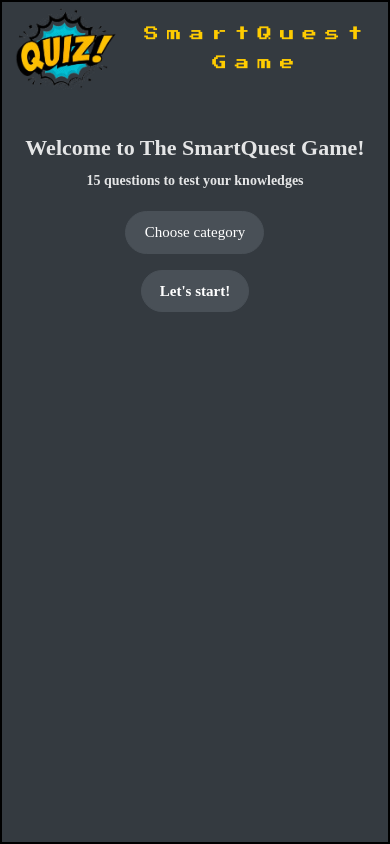
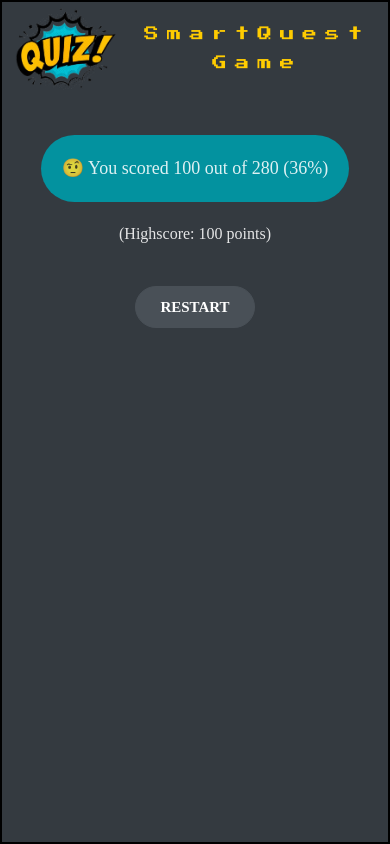
Before and after one commit to daniel-majer/quiz-app, a React (Vite) app: page / in a window 390 px wide. Built offline with nearby package versions, Linux system fonts and the light colour scheme.

Commit message:
quiz project going

```diff
--- a/src/App.jsx
+++ b/src/App.jsx
@@ -84,6 +84,9 @@ function reducer(state, action) {
     case 'timer':
       if (state.seconds === 0) return { ...state, status: 'finished' }
       return { ...state, seconds: state.seconds - 1 }
+
+    case 'restart':
+      return { ...initialState, data: state.data, status: 'ready' }
     default:
       throw new Error('Unknown type')
   }
@@ -119,13 +122,8 @@ function App() {
       <Main>
         {status === 'loading' && <Loading />}
         {status === 'error' && <Error />}
-        {status === 'ready' && (
-          <StartScreen
-            data={data}
-            category={category}
-            dispatch={dispatch}
-            alert={alert}
-          />
+        {status === 'ready' && (<Finish dispatch={dispatch}/>
+
         )}
         {status === 'active' && (
           <Questions
@@ -138,7 +136,7 @@ function App() {
             seconds={seconds}
           />
         )}
-        {status === 'finished' && <Finish />}
+        {status === 'finished' && <Finish dispatch={dispatch} />}
       </Main>
     </>
   )
--- /dev/null
+++ b/src/components/Button.jsx
@@ -0,0 +1,11 @@
+/* eslint-disable react/prop-types */
+import styles from './Button.module.css'
+
+export const Button = ({ children, onclick, type }) => {
+  return (
+    <button onClick={onclick} className={`${styles.btn} ${styles[type]}`}>
+      {children}
+    </button>
+  )
+}
+export default Button
--- /dev/null
+++ b/src/components/Button.module.css
@@ -0,0 +1,83 @@
+.btn {
+  color: #fff;
+  font-size: 2rem;
+  padding: 1.2rem 2.4rem;
+  border-radius: 10rem;
+  border: 1px solid var(--btn-bg);
+  background-color: var(--btn-bg);
+  cursor: pointer;
+  transition: var(--transition);
+
+  position: relative;
+  display: inline-block;
+  outline: none;
+  z-index: 0;
+  overflow: hidden;
+}
+
+.btn:hover {
+  color: #fff;
+}
+.btn:hover:after {
+  width: 100%;
+}
+.btn:after {
+  content: '';
+  position: absolute;
+  z-index: -1;
+  transition: var(--transition);
+  right: 0;
+  top: 0;
+  width: 0;
+  height: 100%;
+  background: var(--main-color);
+}
+
+.restart {
+  width: 200px;
+  text-transform: uppercase;
+}
+
+@media (max-width: 1536px) {
+  .btn {
+    font-size: 1.8rem;
+    padding: 1.1rem 2.2rem;
+    border-radius: 9rem;
+  }
+  .restart {
+    width: 180px;
+  }
+}
+
+@media (max-width: 1280px) {
+  .btn {
+    font-size: 1.6rem;
+    padding: 1rem 2rem;
+    border-radius: 8rem;
+  }
+  .restart {
+    width: 160px;
+  }
+}
+
+@media (max-width: 1024px) {
+  .btn {
+    font-size: 1.5rem;
+    padding: 0.9rem 1.8rem;
+    border-radius: 7rem;
+  }
+  .restart {
+    width: 140px;
+  }
+}
+
+@media (max-width: 640px) {
+  .btn {
+    display: block;
+    margin: 0 auto;
+    margin-bottom: 1.6rem;
+  }
+  .restart {
+    width: 120px;
+  }
+}
--- a/src/components/Finish.jsx
+++ b/src/components/Finish.jsx
@@ -1,5 +1,15 @@
-export const Finish = () => {
+/* eslint-disable react/prop-types */
+import Button from './Button'
+import styles from './Finish.module.css'
+
+export const Finish = ({ dispatch }) => {
   return (
-    <div>Finish</div>
+    <>
+      <p className={styles.score}>🤨 You scored 100 out of 280 (36%)</p>
+      <p className={styles.highScore}>(Highscore: 100 points)</p>
+      <Button type={'restart'} onclick={() => dispatch({ type: 'restart' })}>
+        <strong>restart</strong>
+      </Button>
+    </>
   )
 }
--- /dev/null
+++ b/src/components/Finish.module.css
@@ -0,0 +1,63 @@
+.score {
+  font-size: 2.4rem;
+  background-color: #03929f;
+  border-radius: 10rem;
+  padding: 2rem 0;
+  margin: 0 4rem 2rem;
+}
+
+.highScore {
+  font-size: 2rem;
+  margin-bottom: 4rem;
+}
+
+@media (max-width: 1536px) {
+  .score {
+    font-size: 2.2rem;
+    margin: 0 6rem 2rem;
+  }
+  /*     background-color: #03929f;
+    border-radius: 10rem;
+    padding: 2rem 0;
+  }*/
+
+  .highScore {
+    font-size: 1.9rem;
+    /* margin-bottom: 4rem; */
+  }
+}
+
+@media (max-width: 1280px) {
+  .score {
+    font-size: 2rem;
+    margin: 0 8rem 2rem;
+  }
+
+  .highScore {
+    font-size: 1.8rem;
+    margin-bottom: 3rem;
+  }
+}
+
+@media (max-width: 1024px) {
+  .score {
+    font-size: 1.8rem;
+    padding: 2rem;
+  }
+
+  .highScore {
+    font-size: 1.7rem;
+  }
+}
+
+@media (max-width: 640px) {
+  .score {
+    padding: 2rem;
+    margin: 0 2rem 2rem;
+  }
+
+  .highScore {
+    font-size: 1.6rem;
+    margin-bottom: 4rem;
+  }
+}
--- a/src/components/StartScreen.jsx
+++ b/src/components/StartScreen.jsx
@@ -1,4 +1,5 @@
 /* eslint-disable react/prop-types */
+import Button from './Button'
 import { Options } from './Options'
 import styles from './StartScreen.module.css'
 
@@ -14,9 +15,11 @@ export const StartScreen = ({ data, category, dispatch, alert }) => {
         <option value='choose'>Choose category</option>
         <Options data={data} />
       </select>
-      <button onClick={() => dispatch({ type: 'play' })}>
+
+      <Button onclick={() => dispatch({ type: 'play' })}>
         <strong>Let&#39;s start!</strong>
-      </button>
+      </Button>
+
       {alert && <p>Please select category.</p>}
     </div>
   )
--- a/src/components/StartScreen.module.css
+++ b/src/components/StartScreen.module.css
@@ -5,59 +5,15 @@
   font-size: 2.4rem;
   margin-bottom: 6rem;
 }
-.start button,
 .start select {
   color: #fff;
   font-size: 2rem;
   padding: 1.2rem 2.4rem;
   border-radius: 10rem;
-  border: 1px solid var(--btn-bg);
+  border: none;
   background-color: var(--btn-bg);
   cursor: pointer;
-  transition: var(--transition);
-
-  position: relative;
-  display: inline-block;
   outline: none;
-  z-index: 0;
-  overflow: hidden;
-
-  /* width: 16rem;
-  font-size: 2rem;
-  padding: 1.2rem;
-  font-weight: bold;
-  cursor: pointer;
-  transition: var(--transition);
-  background: transparent;
-  border-radius: 10rem;
-
-  position: relative;
-  display: inline-block;
-  outline: none;
-  z-index: 0;
-  overflow: hidden;
-  border: 2px solid var(--main-color);
-  color: var(--main-color); */
-}
-.start select {
-}
-.start button:hover,
-.start select:hover {
-  color: #fff;
-}
-.start button:hover:after {
-  width: 100%;
-}
-.start button:after {
-  content: '';
-  position: absolute;
-  z-index: -1;
-  transition: var(--transition);
-  right: 0;
-  top: 0;
-  width: 0;
-  height: 100%;
-  background: var(--main-color);
 }
 
 .start select {
@@ -83,7 +39,7 @@
     font-size: 2.1rem;
     margin-bottom: 5rem;
   }
-  .start button,
+  /* .start button, */
   .start select {
     font-size: 1.8rem;
     padding: 1.1rem 2.2rem;
@@ -102,7 +58,7 @@
     font-size: 1.8rem;
     margin-bottom: 4rem;
   }
-  .start button,
+  /* .start button, */
   .start select {
     font-size: 1.6rem;
     padding: 1rem 2rem;
@@ -121,7 +77,7 @@
     font-size: 1.5rem;
     margin-bottom: 3rem;
   }
-  .start button,
+  /* .start button, */
   .start select {
     font-size: 1.5rem;
     padding: 0.9rem 1.8rem;
@@ -131,16 +87,6 @@
     font-size: 1rem;
   }
 }
-
-/* @media (max-width: 768px) {
-  .start h2 {
-    font-size: 2.2rem;
-  }
-  .start h3 {
-    font-size: 1.3rem;
-    margin-bottom: 2.5rem;
-  }
-} */
 
 @media (max-width: 640px) {
   .start h2 {
@@ -152,12 +98,10 @@
     font-size: 1.4rem;
     margin-bottom: 2rem;
   }
-  .start button,
+  /* .start button, */
   .start select {
     display: block;
     margin: 0 auto;
-  }
-  .start select {
     margin-bottom: 1.6rem;
   }
 }
```
